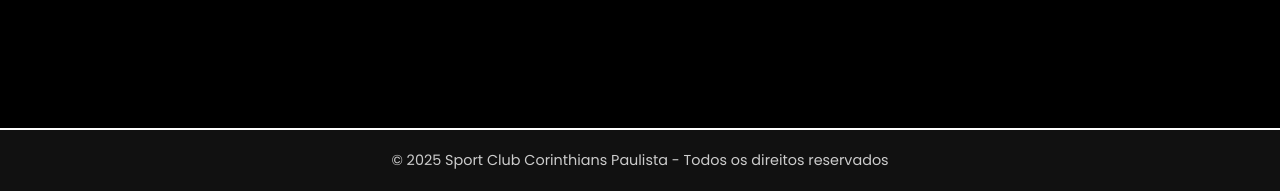
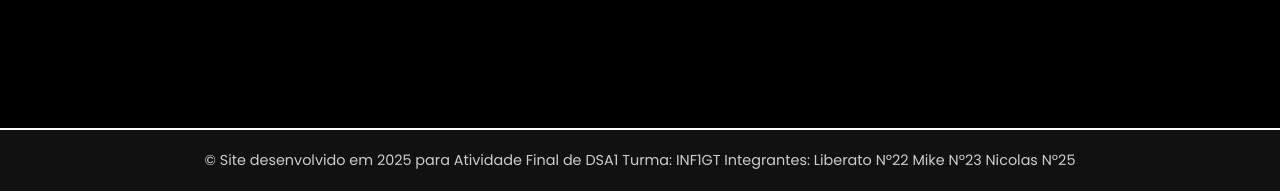
Before and after one commit to Liberatozk/projeto_website, a plain HTML site: page index.html in a window 1280 px wide. Shown: the part 2974-3165 px from the top of the page. Drawn offline with nearby package versions, Linux system fonts and the light colour scheme.

Commit message:
second commit

```diff
--- a/index.html
+++ b/index.html
@@ -203,7 +203,12 @@
 
   <!-- Rodapé -->
   <footer class="text-center mt-5">
-    <p>&copy; 2025 Sport Club Corinthians Paulista - Todos os direitos reservados</p>
+    <p>&copy; Site desenvolvido em 2025 para Atividade Final de DSA1
+	Turma: INF1GT
+	Integrantes:
+		Liberato Nº22
+		Mike Nº23
+		Nicolas Nº25</p>
   </footer>
 
   <script src="https://cdn.jsdelivr.net/npm/bootstrap@5.3.0/dist/js/bootstrap.bundle.min.js"></script>
```
